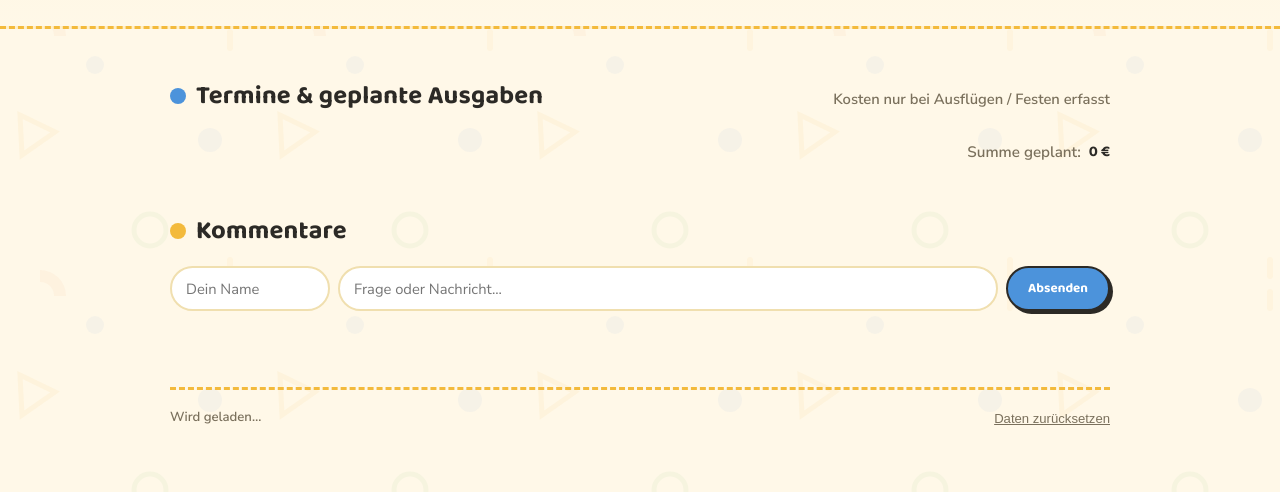
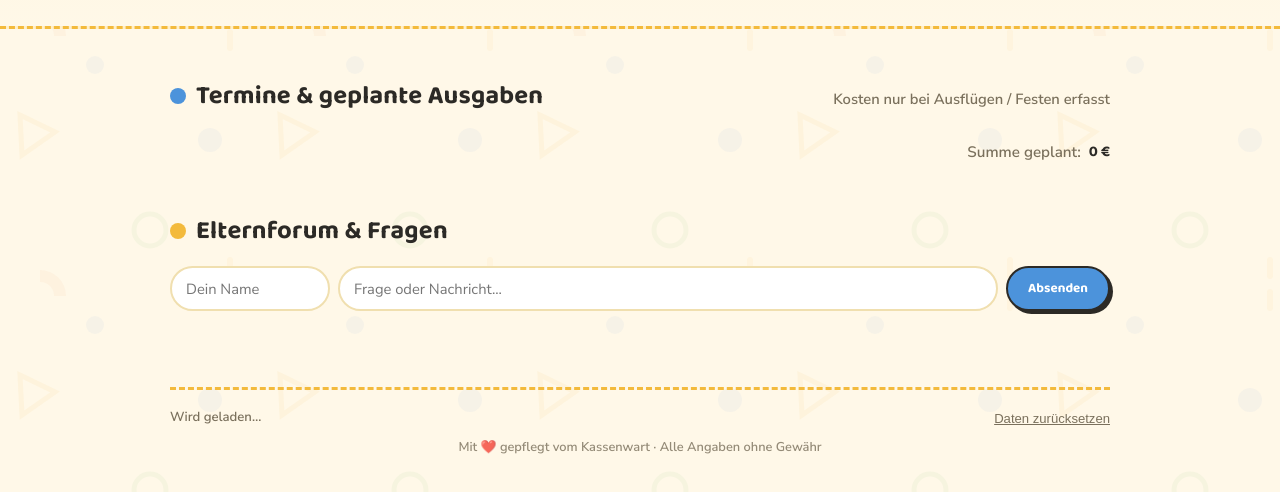
Before and after one commit to Loewenkasse/1c, a plain HTML site: page index.html in a window 1280 px wide. Shown: the part 420-912 px from the top of the page. Drawn offline with Linux system fonts and the light colour scheme; no server answers.

Commit message:
Add files via upload

```diff
--- a/index.html
+++ b/index.html
@@ -221,8 +221,10 @@
   .comment-del{align-self:flex-start; background:none; border:none; color:var(--ink-soft); cursor:pointer; font-size:.76rem; text-decoration:underline;}
   .empty{color:var(--ink-soft); font-size:.92rem; padding:14px 0; font-weight:600;}
 
-  footer{margin-top:56px; padding-top:18px; border-top:3px dashed var(--mustard); color:var(--ink-soft); font-size:.82rem; display:flex; justify-content:space-between; flex-wrap:wrap; gap:8px; font-weight:600;}
+  footer{margin-top:56px; padding-top:18px; border-top:3px dashed var(--mustard); color:var(--ink-soft); font-size:.82rem; font-weight:600;}
+  .footer-row{display:flex; justify-content:space-between; flex-wrap:wrap; gap:8px;}
   footer button{background:none;border:none;color:var(--ink-soft);text-decoration:underline;cursor:pointer;font-size:.82rem;padding:0;}
+  .footer-signature{margin-top:10px; text-align:center; font-size:.8rem; color:var(--ink-soft); opacity:.8;}
 
   /* ---------- PIN modal ---------- */
   .overlay{
@@ -327,7 +329,7 @@
 
   <section class="block">
     <div class="block-head">
-      <h2>Kommentare</h2>
+      <h2>Elternforum & Fragen</h2>
     </div>
     <div class="comment-form">
       <input type="text" class="author" id="commentAuthor" placeholder="Dein Name">
@@ -338,8 +340,11 @@
   </section>
 
   <footer>
-    <span id="statusLine">Wird geladen…</span>
-    <button type="button" id="resetBtn">Daten zurücksetzen</button>
+    <div class="footer-row">
+      <span id="statusLine">Wird geladen…</span>
+      <button type="button" id="resetBtn">Daten zurücksetzen</button>
+    </div>
+    <div class="footer-signature">Mit ❤️ gepflegt vom Kassenwart · Alle Angaben ohne Gewähr</div>
   </footer>
 </div>
 
```
